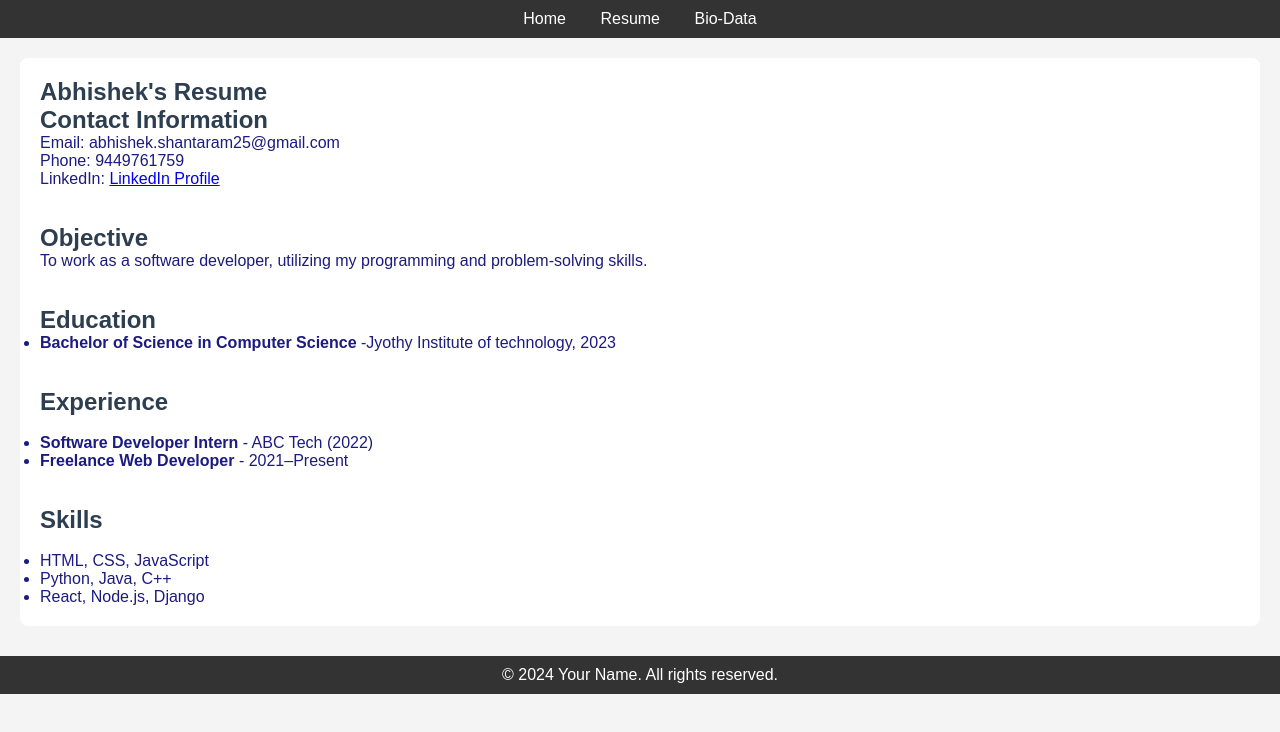
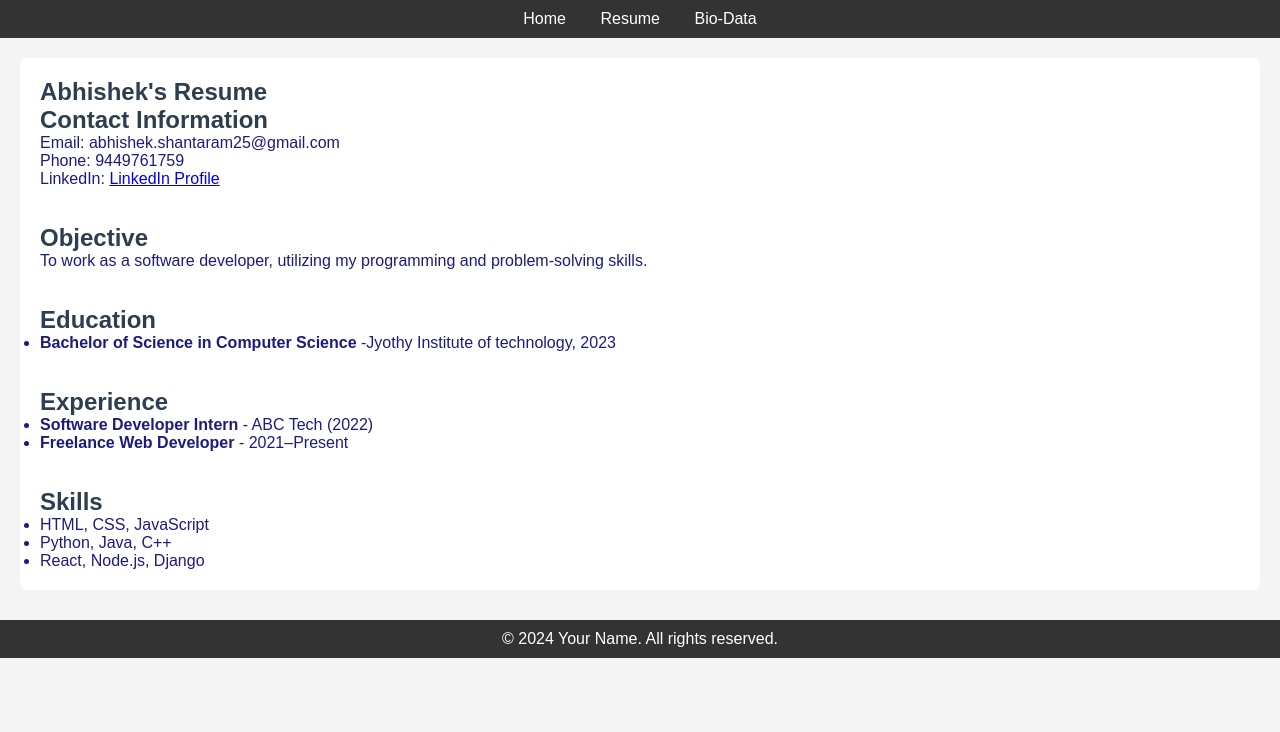
Before and after one commit to Abhi-web-bot/Resume, a plain HTML site: page resume.html in a window 1280 px wide. Drawn offline with Linux system fonts and the light colour scheme.

Commit message:
Update resume.html

```diff
--- a/resume.html
+++ b/resume.html
@@ -33,13 +33,13 @@
       <li><strong>Bachelor of Science in Computer Science</strong> -Jyothy Institute of technology, 2023</li><br><br>
     </ul>
 
-    <h2>Experience</h2><br>
+    <h2>Experience</h2>
     <ul>
       <li><strong>Software Developer Intern</strong> - ABC Tech (2022)</li>
       <li><strong>Freelance Web Developer</strong> - 2021–Present</li><br><br>
     </ul>
 
-    <h2>Skills</h2><br>
+    <h2>Skills</h2>
     <ul>
       <li>HTML, CSS, JavaScript</li>
       <li>Python, Java, C++</li>
```
